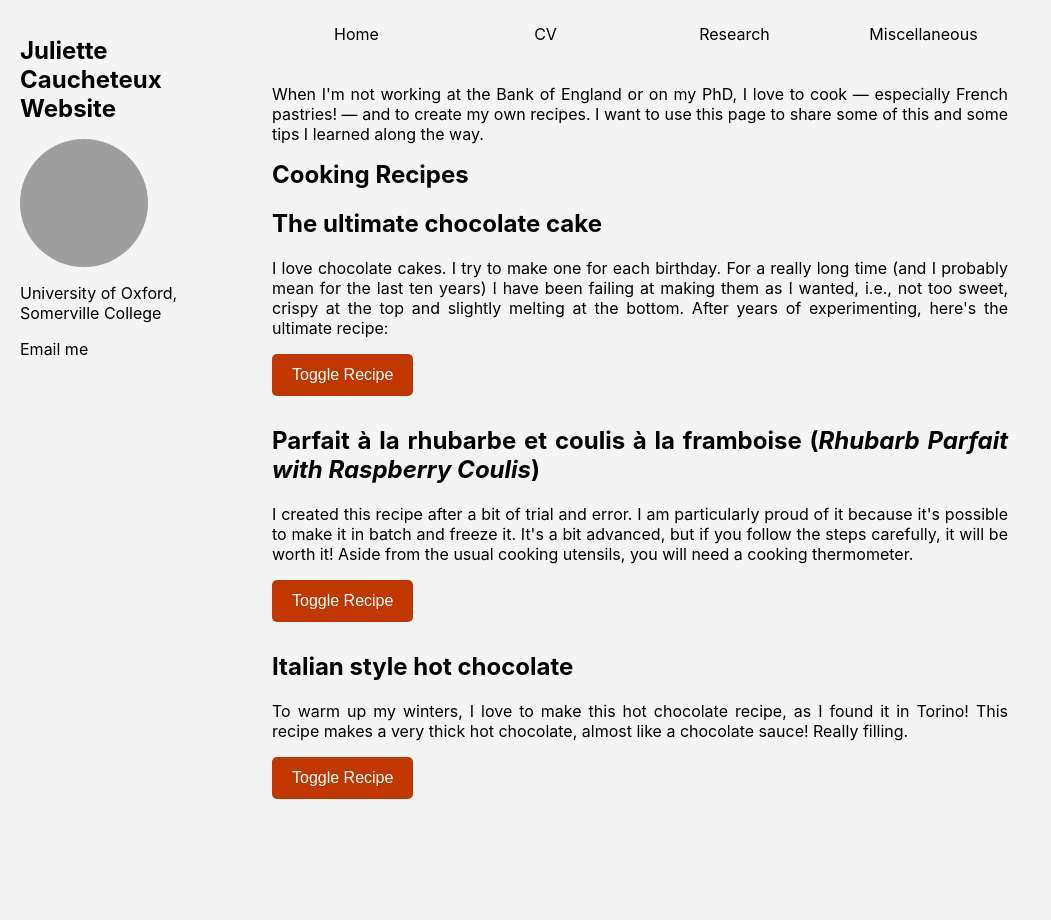
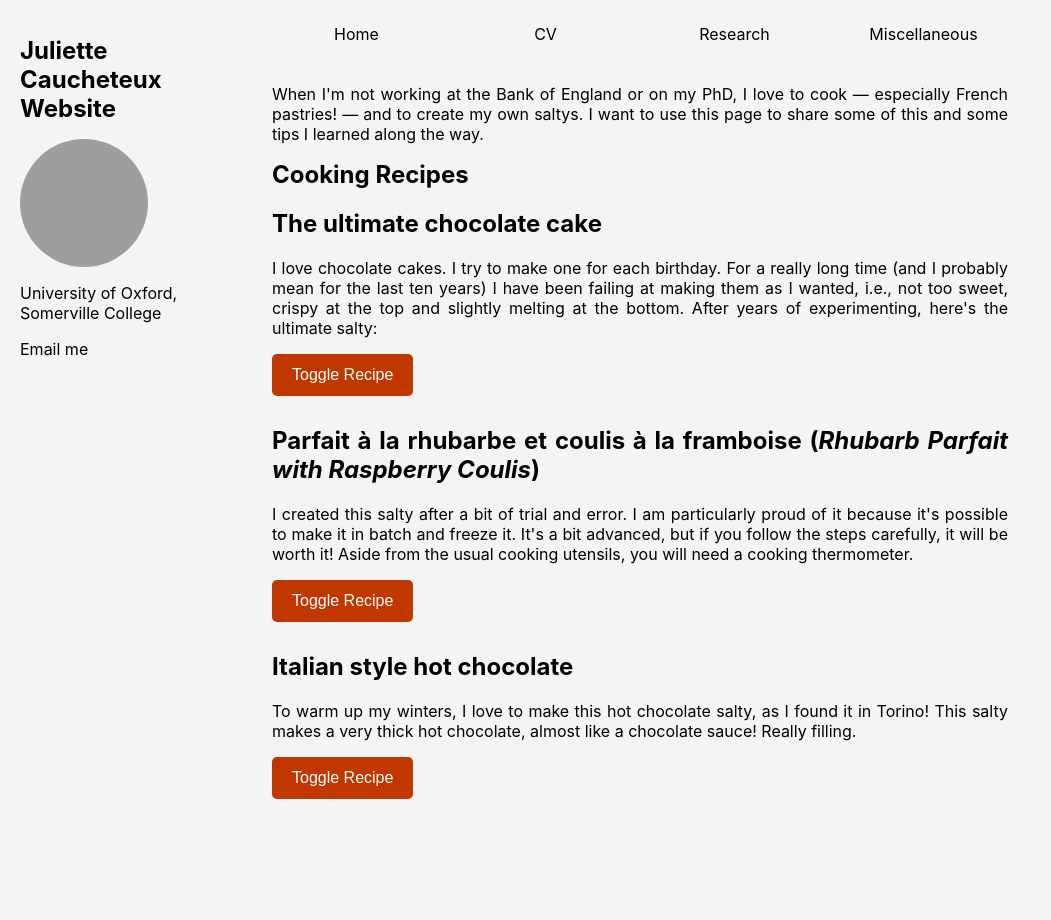
Before and after one commit to JulietteCx/juliettecx.github.io, a Jekyll site: the page built from _pages/miscellaneous/salty.html, in a window 1280 px wide. Shown: the whole page, without its empty margins (0-1051 px from the left). Built offline with Jekyll 4.4.1, drawn with Linux system fonts in a browser that asks for light colours; grey boxes are pictures that could not be loaded.

Commit message:
Update salty.html

```diff
--- a/_pages/miscellaneous/salty.html
+++ b/_pages/miscellaneous/salty.html
@@ -27,21 +27,21 @@ author_profile: true
 </style>
 
 <script>
-    function toggleContent(recipeId) {
-        const content = document.getElementById(recipeId);
+    function toggleContent(saltyId) {
+        const content = document.getElementById(saltyId);
         content.classList.toggle('hidden');
     }
 </script>
 
 <p>When I'm not working at the Bank of England or on my PhD, I love to cook —
-    especially French pastries! — and to create my own recipes. I want to use this page
+    especially French pastries! — and to create my own saltys. I want to use this page
     to share some of this and some tips I learned along the way.</p>
     <h1> Cooking Recipes </h1>
             <h2>The ultimate chocolate cake </h2>
-            <p>I love chocolate cakes. I try to make one for each birthday. For a really long time (and I probably mean for the last ten years) I have been failing at making them as I wanted, i.e., not too sweet, crispy at the top and slightly melting at the bottom. After years of experimenting, here's the ultimate recipe:</p>
-            <button class="toggle-btn" onclick="toggleContent('recipe-chocolate')">Toggle Recipe</button>
+            <p>I love chocolate cakes. I try to make one for each birthday. For a really long time (and I probably mean for the last ten years) I have been failing at making them as I wanted, i.e., not too sweet, crispy at the top and slightly melting at the bottom. After years of experimenting, here's the ultimate salty:</p>
+            <button class="toggle-btn" onclick="toggleContent('salty-chocolate')">Toggle Recipe</button>
 
-            <div id="recipe-chocolate" class="hidden">
+            <div id="salty-chocolate" class="hidden">
                 <h3>Ingredients</h3>
                 <ul>
                     <li>200g chocolate (I take it with 70% cocoa)</li>
@@ -70,7 +70,7 @@ author_profile: true
             </div>
 
          <h2>Parfait à la rhubarbe et coulis à la framboise (<i>Rhubarb Parfait with Raspberry Coulis</i>) </h2>
-        <p> I created this recipe after a bit of trial and error. I am particularly proud of it because it's possible to make it in batch and freeze it. It's a bit advanced, but if you follow the steps carefully, it will be worth it! Aside from the usual cooking utensils, you will need a cooking thermometer.</p>
+        <p> I created this salty after a bit of trial and error. I am particularly proud of it because it's possible to make it in batch and freeze it. It's a bit advanced, but if you follow the steps carefully, it will be worth it! Aside from the usual cooking utensils, you will need a cooking thermometer.</p>
         <button class="toggle-btn" onclick="toggleContent('recette-parfait')">Toggle Recipe</button>
 
                 <div id="recette-parfait" class="hidden">
@@ -105,9 +105,9 @@ author_profile: true
                 </div>
 
             <h2>Italian style hot chocolate</h2>
-                <p>To warm up my winters, I love to make this hot chocolate recipe, as I found it in Torino! This recipe makes a very thick hot chocolate, almost like a chocolate sauce! Really filling.</p>
-                <button class="toggle-btn" onclick="toggleContent('hot-chocolate-recipe')">Toggle Recipe</button>
-                <div id="hot-chocolate-recipe" class="hidden">
+                <p>To warm up my winters, I love to make this hot chocolate salty, as I found it in Torino! This salty makes a very thick hot chocolate, almost like a chocolate sauce! Really filling.</p>
+                <button class="toggle-btn" onclick="toggleContent('hot-chocolate-salty')">Toggle Recipe</button>
+                <div id="hot-chocolate-salty" class="hidden">
                     <h3>Ingredients for 1 person</h3>
                     <ul>
                         <li>30g cocoa powder</li>
```
